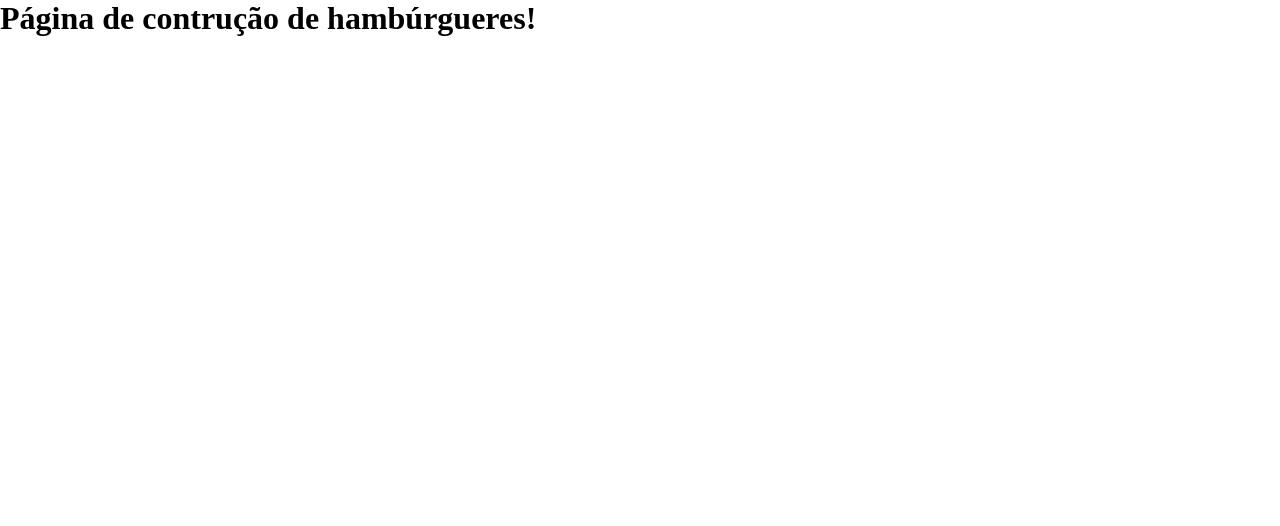
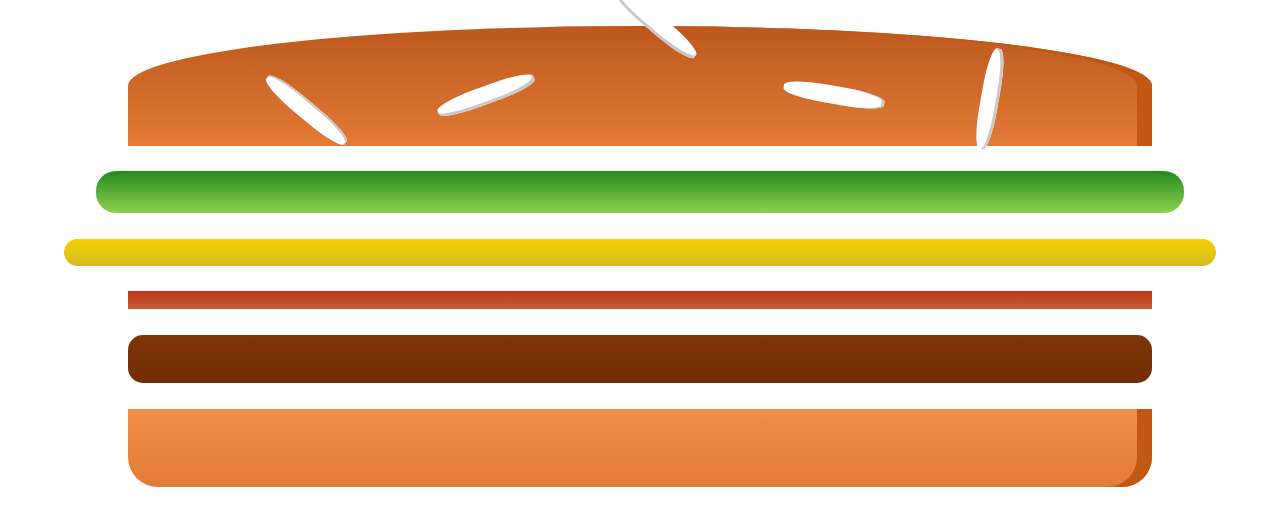
Before and after one commit to luckasnix/react-redux-burger-builder, a React (Create React App) app: page / in a window 1280 px wide. Shown: the top 526 px of the page. Built offline with nearby package versions, Linux system fonts and the light colour scheme.

Commit message:
Burger estático

```diff
--- a/package.json
+++ b/package.json
@@ -3,6 +3,7 @@
   "version": "0.1.0",
   "private": true,
   "dependencies": {
+    "prop-types": "15.7.2",
     "react": "16.9.0",
     "react-dom": "16.9.0",
     "react-redux": "7.1.1",
--- a/src/pages/BurgerBuilderPage.js
+++ b/src/pages/BurgerBuilderPage.js
@@ -1,8 +1,9 @@
 import React from 'react'
+import BurgerDisplay from './containers/BurgerDisplay'
 
 function BurgerBuilderPage() {
   return (
-    <h1>Página de contrução de hambúrgueres!</h1>
+    <BurgerDisplay/>
   )
 }
 
--- /dev/null
+++ b/src/pages/containers/BurgerDisplay.js
@@ -0,0 +1,18 @@
+import React from 'react'
+import BurgerIngredient from './components/BurgerIngredient'
+import styles from './BurgerDisplay.module.css'
+
+function BurgerDisplay() {
+  return (
+    <div className={styles.container}>
+      <BurgerIngredient type='bread-top'/>
+      <BurgerIngredient type='salad'/>
+      <BurgerIngredient type='cheese'/>
+      <BurgerIngredient type='bacon'/>
+      <BurgerIngredient type='meat'/>
+      <BurgerIngredient type='bread-bottom'/>
+    </div>
+  )
+}
+
+export default BurgerDisplay
--- /dev/null
+++ b/src/pages/containers/BurgerDisplay.module.css
@@ -0,0 +1,5 @@
+.container {
+  width: 100%;
+  height: 600px;
+  overflow-y: scroll;
+}
--- a/src/pages/containers/components/BurgerIngredient.js
+++ b/src/pages/containers/components/BurgerIngredient.js
@@ -1,4 +1,5 @@
 import React from 'react'
+import PropTypes from 'prop-types'
 import styles from './BurgerIngredient.module.css'
 
 function BurgerIngredient(props) {
@@ -33,4 +34,8 @@ function BurgerIngredient(props) {
   return ingredient
 }
 
+BurgerIngredient.propTypes = {
+  type: PropTypes.string.isRequired
+}
+
 export default BurgerIngredient
```
Also changed, not shown: 1 other file (tests, documents, lock files or other folders).
